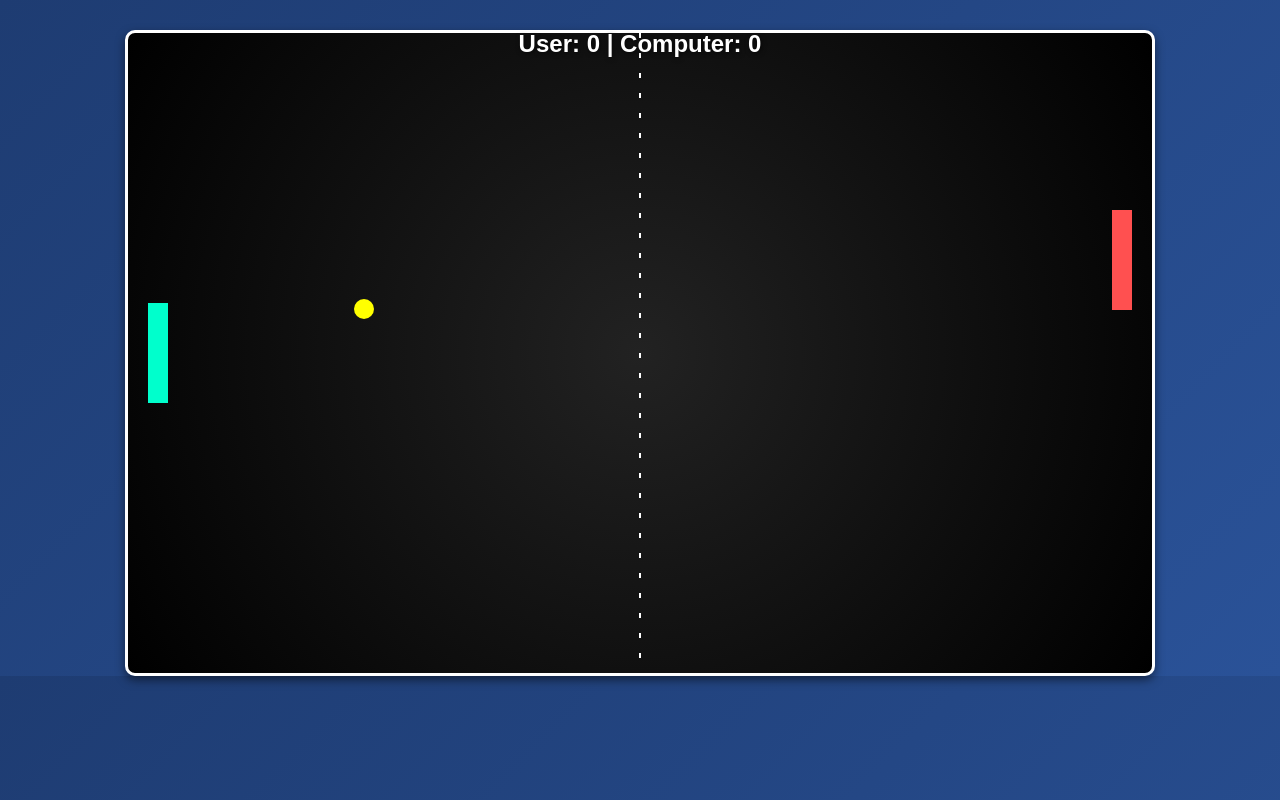
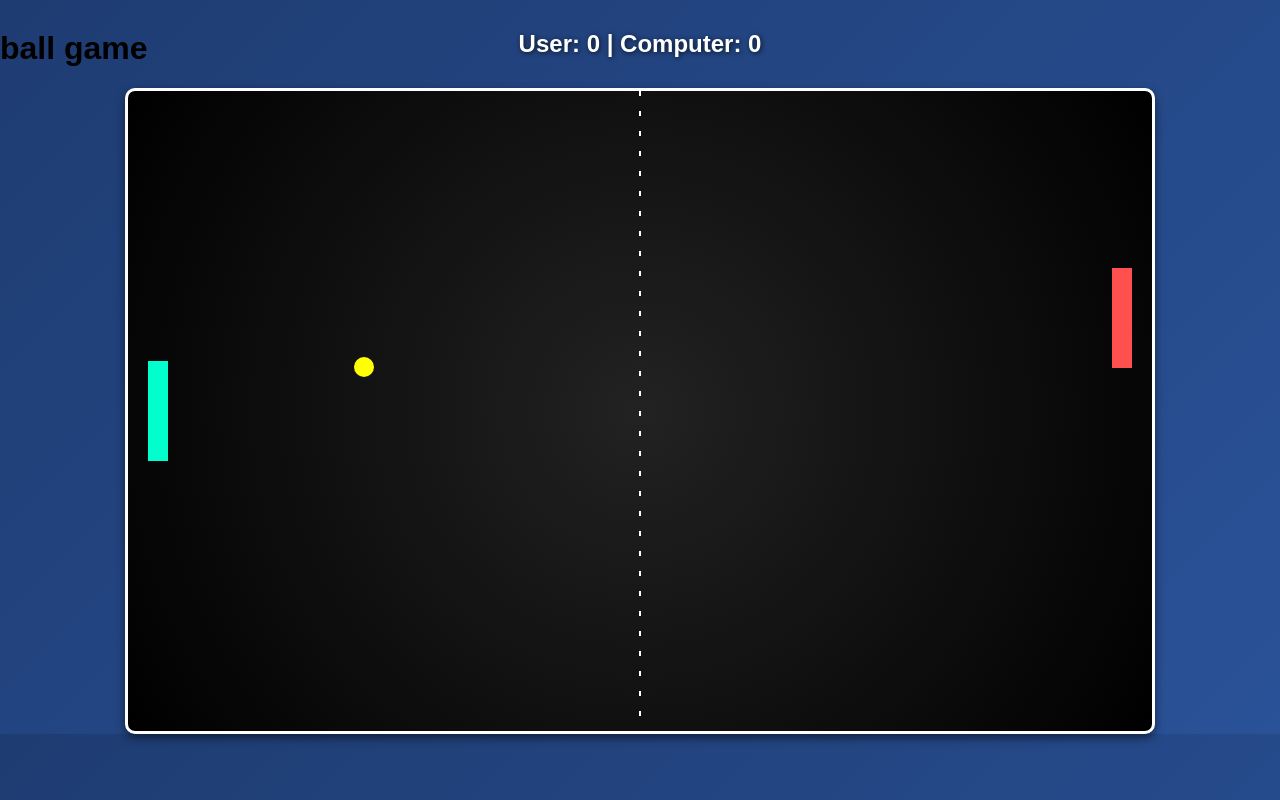
Before and after one commit to AwaisKhan50/ball-game, a plain HTML site: page index.html in a window 1280 px wide. Drawn offline with Linux system fonts and the light colour scheme.

Commit message:
add a new heading

```diff
--- a/index.html
+++ b/index.html
@@ -8,6 +8,7 @@
 </head>
 <body>
   <div class="score" id="score">User: 0 | Computer: 0</div>
+  <h1>ball game</h1>
   <canvas id="gameCanvas"></canvas>
 <script src="script.js"></script>
 </body>
```
